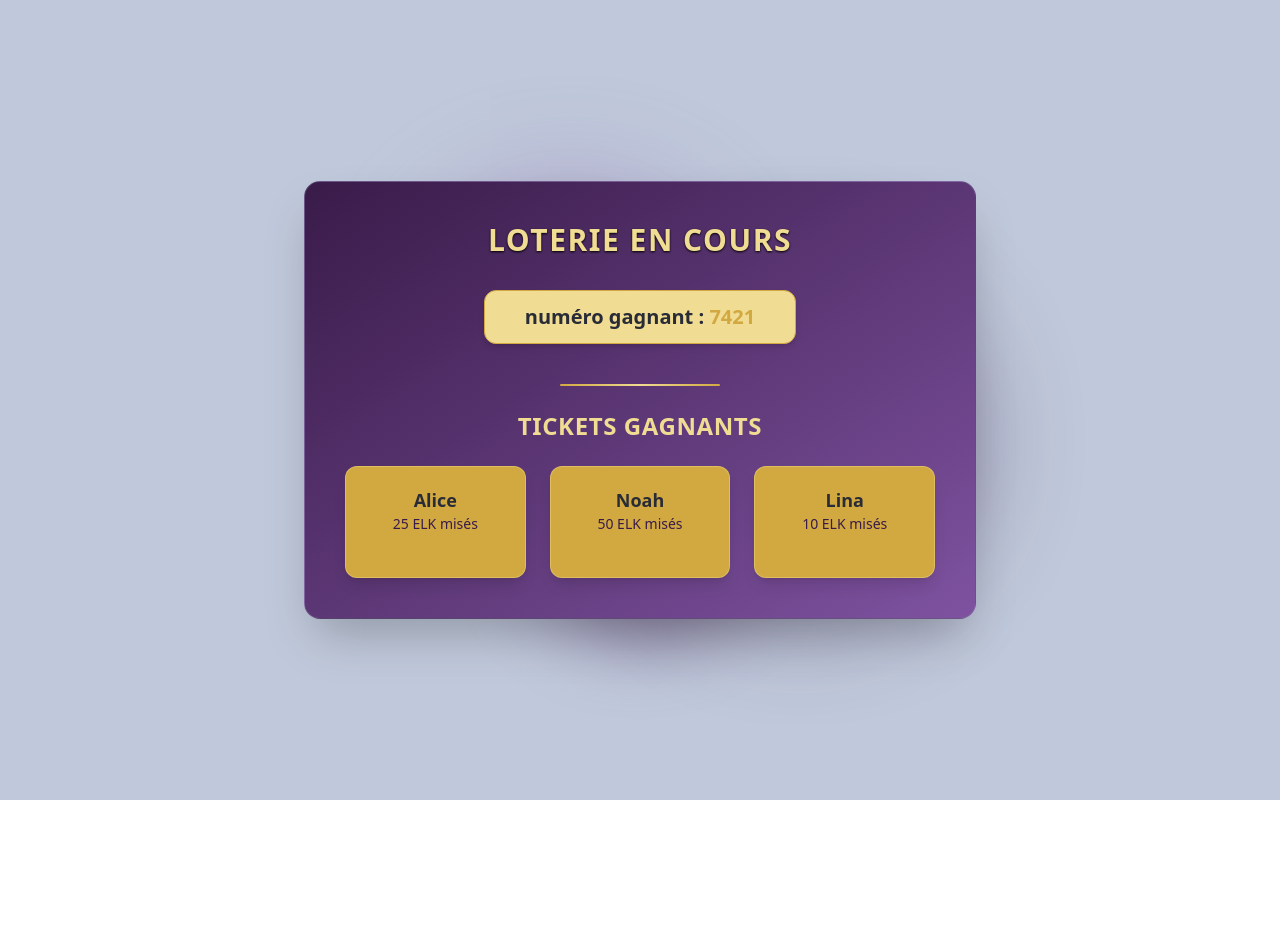
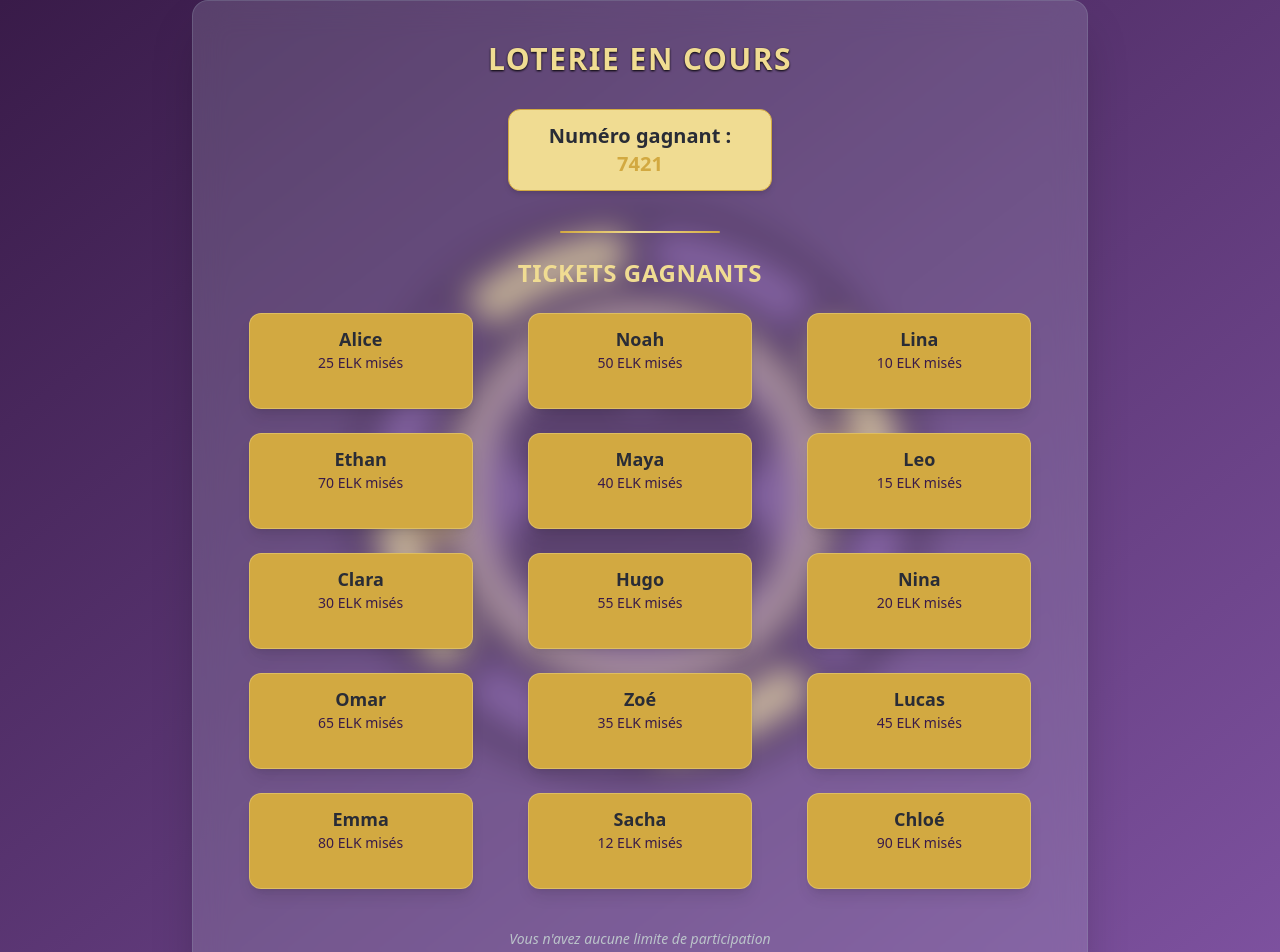
Before and after one commit to Kiaraw/EtherLuck, a Next.js app in the folder frontend/: page /cagnotte in a window 1280 px wide. Shown: the top 952 px of the page. Before the commit the page ends 800 px from the top, so only its background shows below. Built offline with nearby package versions, Linux system fonts and the light colour scheme.

Commit message:
UPD, modif du fond + ajout de gens en plus

```diff
--- a/frontend/app/cagnotte/page.tsx
+++ b/frontend/app/cagnotte/page.tsx
@@ -1,5 +1,7 @@
 "use client";
 
+import Image from "next/image";
+import { useEffect, useState } from "react";
 import { Card, CardContent } from "@/components/ui/card";
 
 export default function CagnottePage() {
@@ -7,18 +9,49 @@
     { name: "Alice", amount: 25 },
     { name: "Noah", amount: 50 },
     { name: "Lina", amount: 10 },
+    { name: "Ethan", amount: 70 },
+    { name: "Maya", amount: 40 },
+    { name: "Leo", amount: 15 },
+    { name: "Clara", amount: 30 },
+    { name: "Hugo", amount: 55 },
+    { name: "Nina", amount: 20 },
+    { name: "Omar", amount: 65 },
+    { name: "Zoé", amount: 35 },
+    { name: "Lucas", amount: 45 },
+    { name: "Emma", amount: 80 },
+    { name: "Sacha", amount: 12 },
+    { name: "Chloé", amount: 90 },
   ];
 
+  const [rotation, setRotation] = useState(0);
+
+  useEffect(() => {
+    const handleScroll = () => {
+      setRotation(window.scrollY * 0.15);
+    };
+    window.addEventListener("scroll", handleScroll);
+    return () => window.removeEventListener("scroll", handleScroll);
+  }, []);
+
   return (
-    <div className="relative flex min-h-screen flex-col items-center justify-center overflow-hidden bg-[#c0c9db] text-[#f0dc92]">
+    <div className="relative flex min-h-screen flex-col items-center justify-center overflow-hidden bg-gradient-to-br from-[#391B49] to-[#7E52A0] text-[#f0dc92]">
 
-      {/* --- Points décoratifs --- */}
-      <div className="absolute top-1/4 left-1/3 w-72 h-72 bg-[#7E52A0] opacity-40 rounded-full blur-3xl animate-pulse"></div>
-      <div className="absolute bottom-1/4 right-1/4 w-80 h-80 bg-[#391B49] opacity-40 rounded-full blur-3xl animate-pulse delay-300"></div>
-      <div className="absolute top-1/2 left-1/5 w-60 h-60 bg-gradient-to-br from-[#7E52A0] to-[#391B49] opacity-30 rounded-full blur-2xl animate-pulse delay-700"></div>
+      {/* --- Logo en fond tournant --- */}
+      <div className="absolute inset-0 flex items-center justify-center pointer-events-none">
+        <Image
+          src="/logo.png"
+          alt="Logo BlockLucky"
+          width={600}
+          height={600}
+          className="opacity-70 transition-transform duration-75"
+          style={{
+            transform: `rotate(${rotation}deg)`,
+          }}
+        />
+      </div>
 
-      {/* --- Contenu principal --- */}
-      <div className="relative bg-gradient-to-br from-[#391B49] to-[#7E52A0] backdrop-blur-lg rounded-2xl p-10 shadow-2xl border border-[#8e99ac]/30 text-center w-[90%] max-w-2xl">
+      {/* --- Conteneur principal --- */}
+      <div className="relative bg-[#c0c9db]/20 backdrop-blur-lg rounded-2xl p-10 shadow-2xl border border-[#8e99ac]/30 text-center w-[90%] max-w-4xl z-10">
 
         {/* Titre */}
         <h1 className="text-3xl font-extrabold mb-8 tracking-wider uppercase text-[#f0dc92] drop-shadow-[0_1px_1px_#000]">
@@ -28,11 +61,12 @@
         {/* Numéro gagnant */}
         <Card className="bg-[#f0dc92] border-[#d2a941] text-[#292c36] inline-block mb-8 shadow-md">
           <CardContent className="py-3 px-10 font-semibold text-xl">
-            numéro gagnant : <span className="font-bold text-[#d2a941]">7421</span>
+            Numéro gagnant : <br></br>
+            <span className="font-bold text-[#d2a941]">7421</span>
           </CardContent>
         </Card>
 
-        {/* Ligne décorative */}
+        {/* Séparateur décoratif */}
         <div className="mt-2 mb-6 h-[2px] w-40 bg-gradient-to-r from-[#d2a941] via-[#f0dc92] to-[#d2a941] mx-auto rounded-full"></div>
 
         {/* Tickets gagnants */}
@@ -40,11 +74,12 @@
           tickets gagnants
         </h2>
 
-        <div className="flex flex-col sm:flex-row justify-center items-center gap-6">
+        {/* Grille responsive */}
+        <div className="grid grid-cols-1 sm:grid-cols-2 md:grid-cols-3 gap-6 justify-items-center">
           {tickets.map((ticket, i) => (
             <Card
               key={i}
-              className="bg-[#d2a941] border-[#f0dc92]/40 w-60 h-28 shadow-lg"
+              className="bg-[#d2a941] border-[#f0dc92]/40 w-56 h-24 shadow-lg"
             >
               <CardContent className="flex flex-col justify-center items-center h-full text-[#292c36]">
                 <p className="font-bold text-lg">{ticket.name}</p>
@@ -55,6 +90,13 @@
             </Card>
           ))}
         </div>
+
+        {/* Bas de page */}
+        <div className="mt-10 text-[#bbc4ca] text-sm italic">
+          <span className="text-[#bbc4ca] font-regular">
+            Vous n'avez aucune limite de participation
+          </span>
+        </div>
       </div>
     </div>
   );
--- /dev/null
+++ b/frontend/components/ui/button.tsx
@@ -0,0 +1,57 @@
+import * as React from "react"
+import { Slot } from "@radix-ui/react-slot"
+import { cva, type VariantProps } from "class-variance-authority"
+
+import { cn } from "@/lib/utils"
+
+const buttonVariants = cva(
+  "inline-flex items-center justify-center gap-2 whitespace-nowrap rounded-md text-sm font-medium transition-colors focus-visible:outline-none focus-visible:ring-1 focus-visible:ring-ring disabled:pointer-events-none disabled:opacity-50 [&_svg]:pointer-events-none [&_svg]:size-4 [&_svg]:shrink-0",
+  {
+    variants: {
+      variant: {
+        default:
+          "bg-primary text-primary-foreground shadow hover:bg-primary/90",
+        destructive:
+          "bg-destructive text-destructive-foreground shadow-sm hover:bg-destructive/90",
+        outline:
+          "border border-input bg-background shadow-sm hover:bg-accent hover:text-accent-foreground",
+        secondary:
+          "bg-secondary text-secondary-foreground shadow-sm hover:bg-secondary/80",
+        ghost: "hover:bg-accent hover:text-accent-foreground",
+        link: "text-primary underline-offset-4 hover:underline",
+      },
+      size: {
+        default: "h-9 px-4 py-2",
+        sm: "h-8 rounded-md px-3 text-xs",
+        lg: "h-10 rounded-md px-8",
+        icon: "h-9 w-9",
+      },
+    },
+    defaultVariants: {
+      variant: "default",
+      size: "default",
+    },
+  }
+)
+
+export interface ButtonProps
+  extends React.ButtonHTMLAttributes<HTMLButtonElement>,
+    VariantProps<typeof buttonVariants> {
+  asChild?: boolean
+}
+
+const Button = React.forwardRef<HTMLButtonElement, ButtonProps>(
+  ({ className, variant, size, asChild = false, ...props }, ref) => {
+    const Comp = asChild ? Slot : "button"
+    return (
+      <Comp
+        className={cn(buttonVariants({ variant, size, className }))}
+        ref={ref}
+        {...props}
+      />
+    )
+  }
+)
+Button.displayName = "Button"
+
+export { Button, buttonVariants }
--- a/frontend/package.json
+++ b/frontend/package.json
@@ -9,6 +9,7 @@
     "lint": "next lint"
   },
   "dependencies": {
+    "@radix-ui/react-slot": "^1.2.4",
     "class-variance-authority": "^0.7.1",
     "clsx": "^2.1.1",
     "framer-motion": "^12.23.24",
```
Also changed, not shown: frontend/public/logo.png (added), 1 other file (tests, documents, lock files or other folders).
